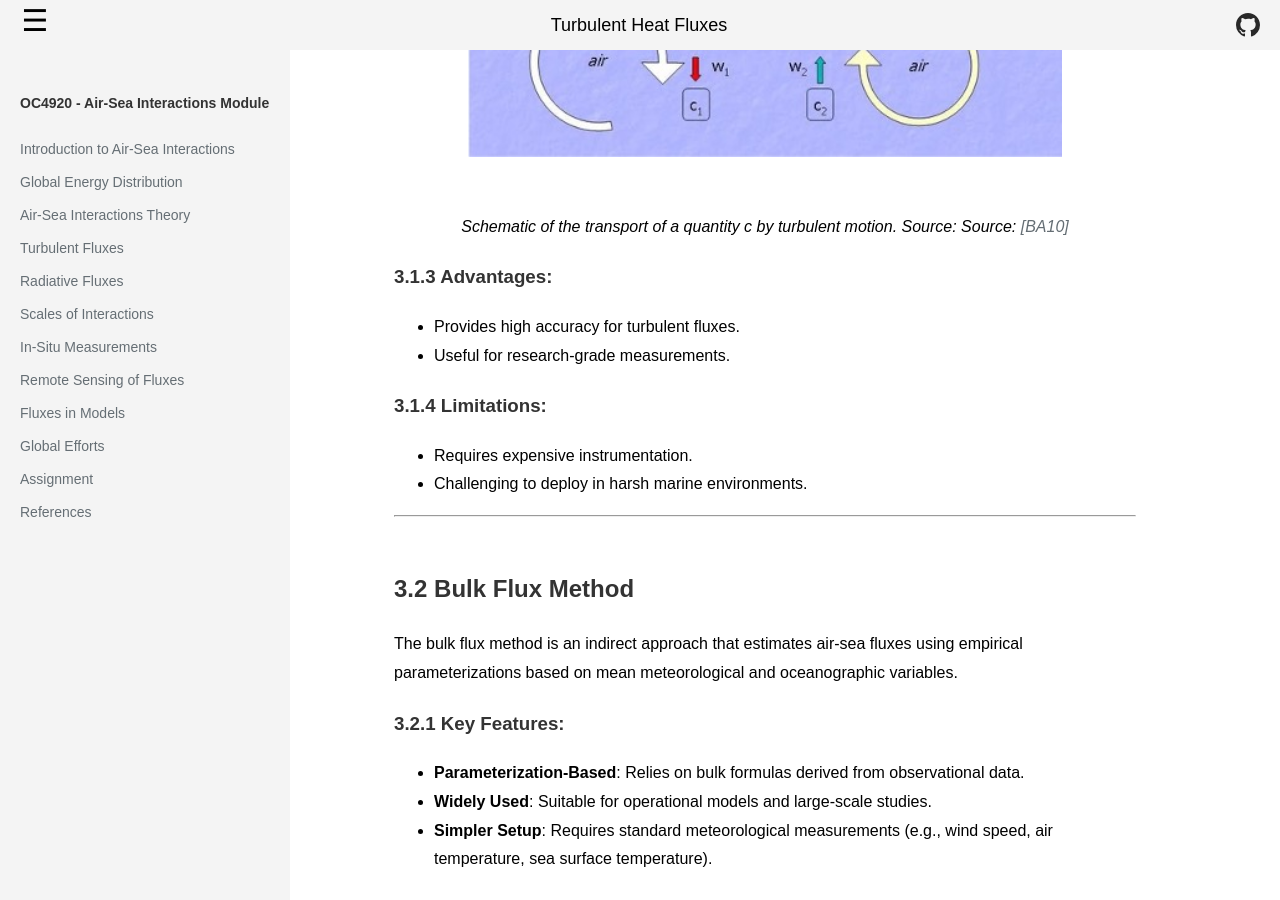
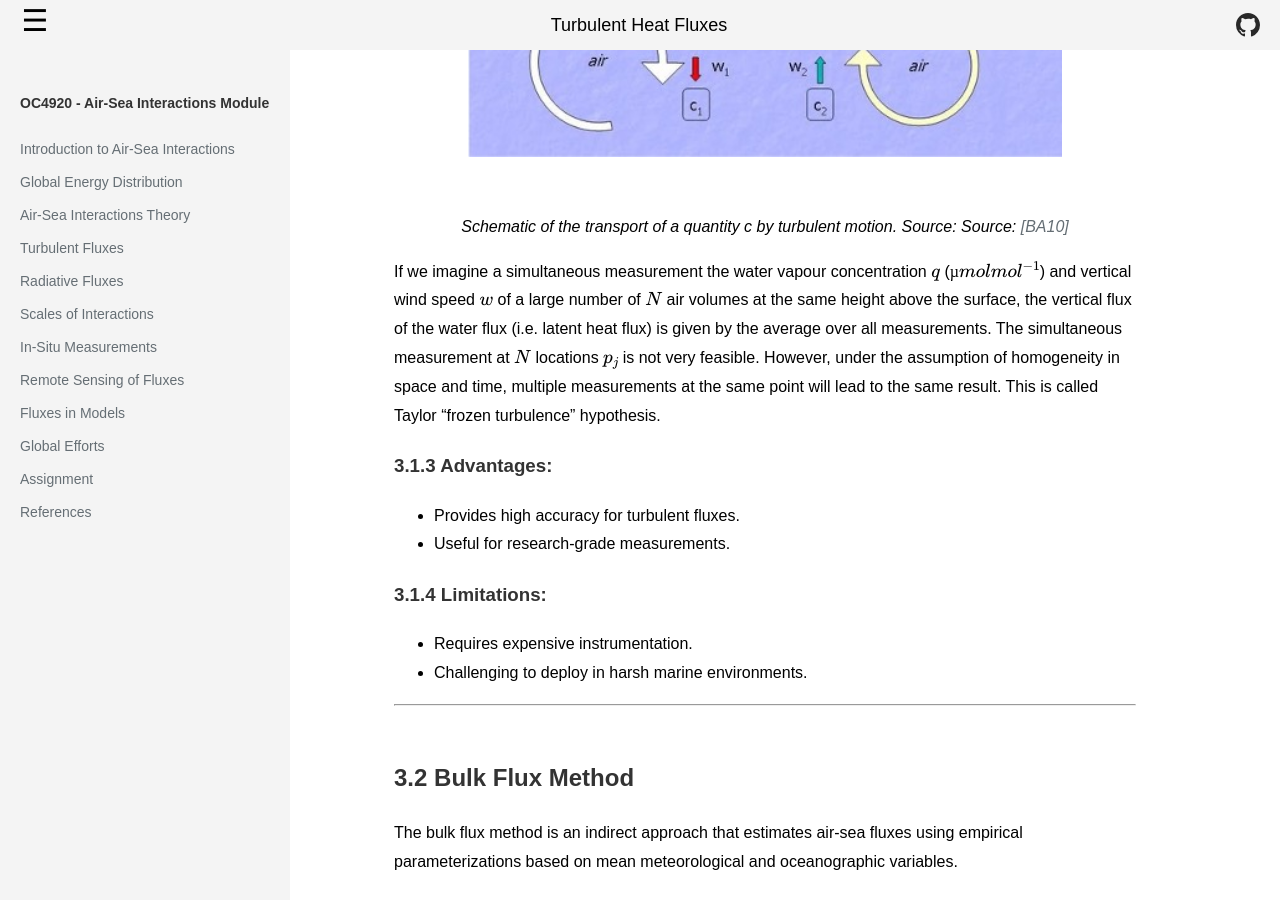
Before and after one commit to marcelduplessis/air-sea-interactions-notes, a Jekyll site: the page built from turbulent-fluxes.md, in a window 1280 px wide and 900 px high, scrolled down 1126 px. Built offline with Jekyll 4.4.1, drawn with Linux system fonts in a browser that asks for light colours.

Commit message:
eddy cov

```diff
--- a/turbulent-fluxes.md
+++ b/turbulent-fluxes.md
@@ -38,6 +38,8 @@ The flux of the scalar quantity $q$ is given by:
   <img src="assets/images/eddy-cov-schematic.jpg" alt="eddy covariance schematic" style="width: 80%; margin: 30px 0;">
   <p><em>Schematic of the transport of a quantity c by turbulent motion. Source: Source: <a href="/references/#BA10">[BA10]</a></em></p>
 </div>
+
+If we imagine a simultaneous measurement the water vapour concentration \\( q \\) (\\( µmol mol^{-1} \\)) and vertical wind speed \\( w \\) of a large number of \\( N \\) air volumes at the same height above the surface, the vertical flux of the water flux (i.e. latent heat flux) is given by the average over all measurements. The simultaneous measurement at \\( N \\) locations \\( p_j \\) is not very feasible. However, under the assumption of homogeneity in space and time, multiple measurements at the same point will lead to the same result. This is called Taylor "frozen turbulence" hypothesis.
 
 <h3>Advantages:</h3>
 
```
